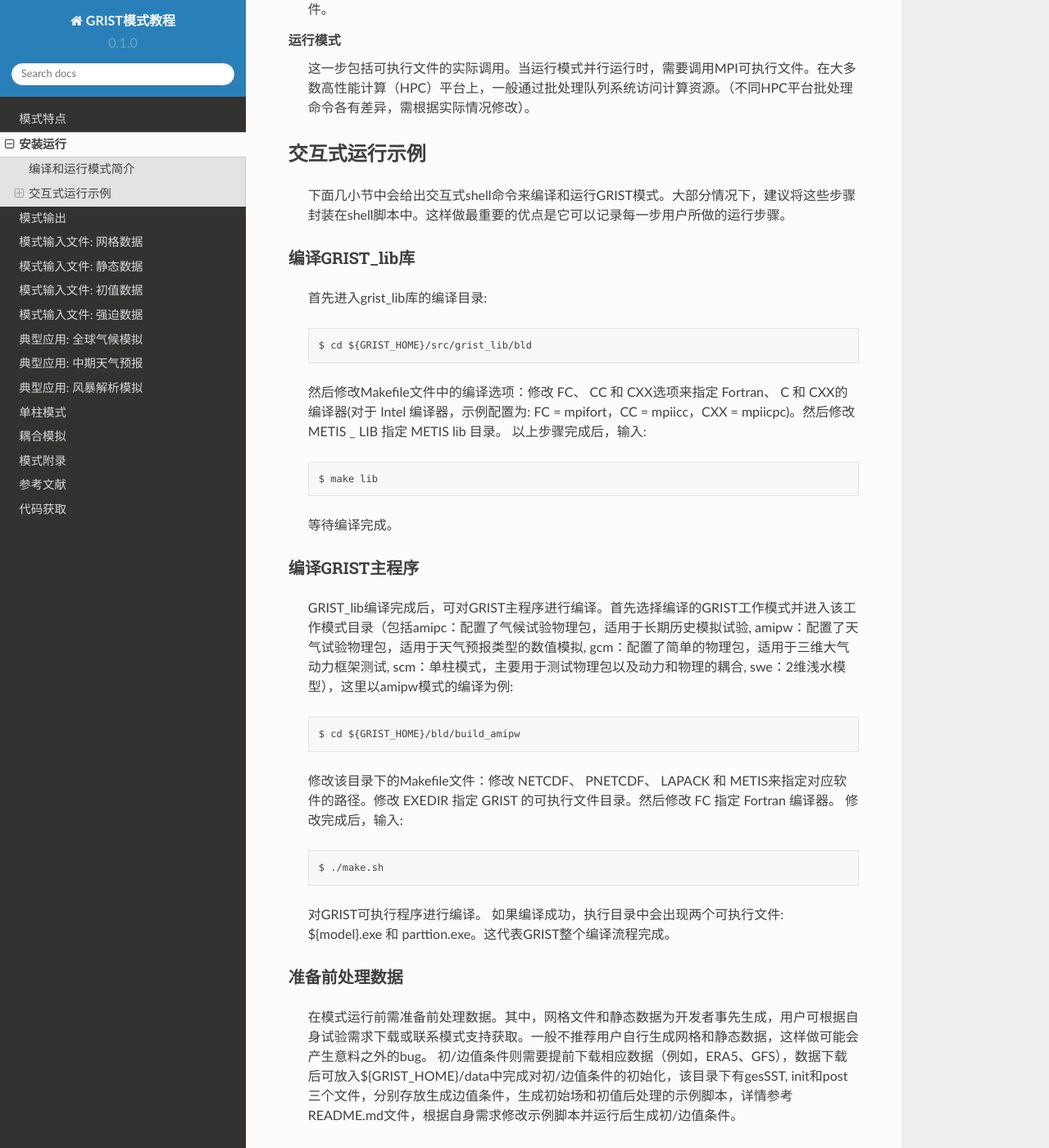
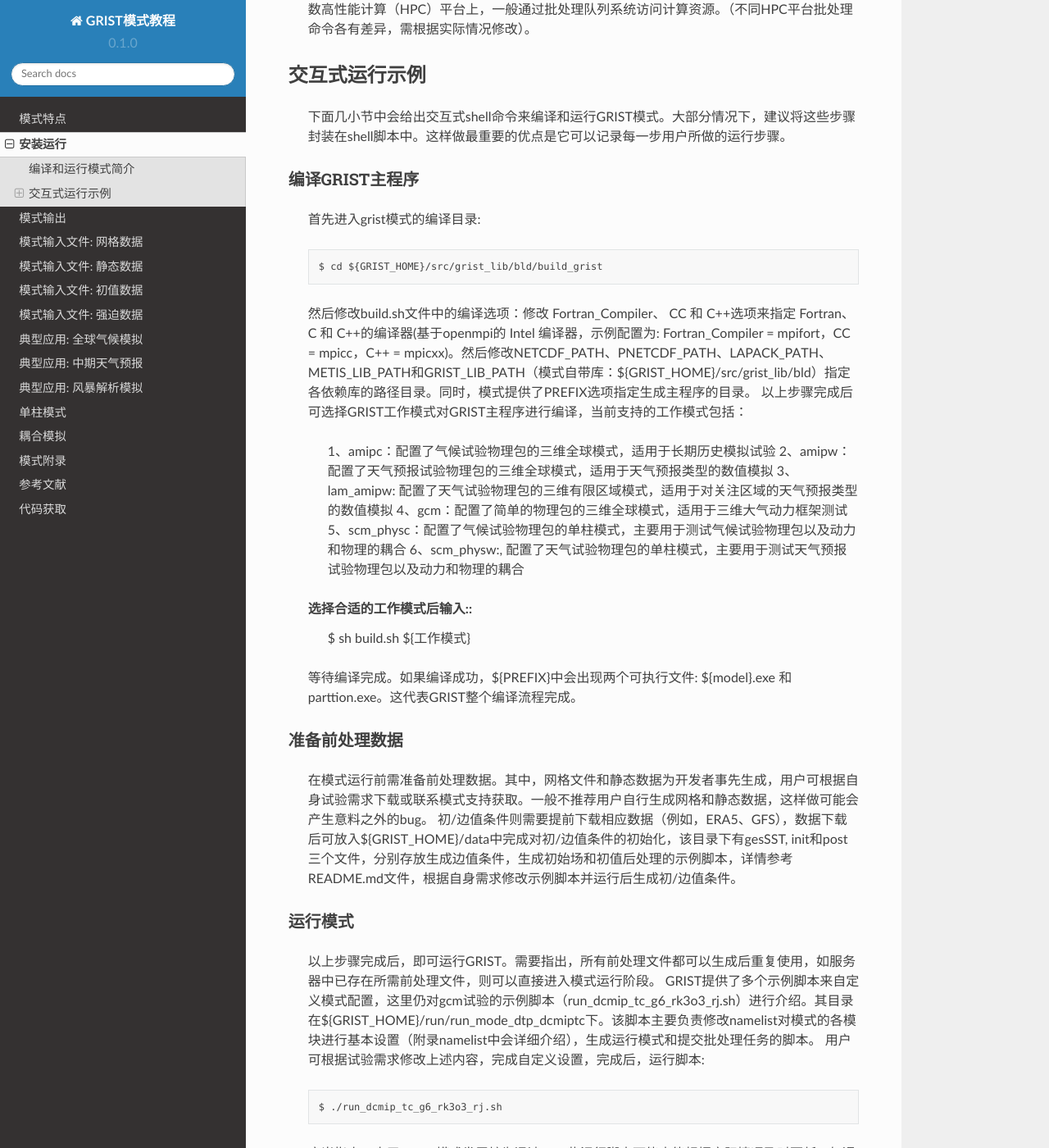
Before and after one commit to GRIST-Dev/GRIST_Tutorial, a Sphinx documentation site: the page built from docs/source/install.rst, in a window 1280 px wide and 1400 px high, scrolled down 911 px. Shown: the whole window at 82% size. Built offline with Sphinx 7.4.7 and the Read the Docs theme 2.0.0, drawn with Linux system fonts in a browser that asks for light colours; some of the changed text lies outside the part shown.

Commit message:
Update install.rst

```diff
--- a/docs/source/install.rst
+++ b/docs/source/install.rst
@@ -17,11 +17,8 @@
     #. 准备前处理数据
     #. 运行模式
 
-编译GRIST_lib库
-  该步骤包括使用GNU make命令(gmake)编译和链接GRIST_lib库文件。用户需根据计算机运行环境在编译目录中修改Makefile文件。然后执行gmake命令完成编译。
-
 编译GRIST主程序
-  该步骤和上述步骤相似。其流程和编译GRIST_lib一致：进入编译目录，修改Makefile文件，修改后执行make.sh命令完成编译。
+  该步骤包括使用GNU make命令(gmake)编译和链接GRIST主程序。用户需根据计算机运行环境在编译目录中修改build.sh文件。然后执行sh build.sh命令完成编译。
 
 准备前处理数据
   该步骤生成模式运行所必要的前处理文件，包括网格文件，初/边值条件文件以及静态数据文件。
@@ -33,29 +30,23 @@
 ----------------
   下面几小节中会给出交互式shell命令来编译和运行GRIST模式。大部分情况下，建议将这些步骤封装在shell脚本中。这样做最重要的优点是它可以记录每一步用户所做的运行步骤。
 
-编译GRIST_lib库
-~~~~~~~~~~~~~~~~
-  首先进入grist_lib库的编译目录::
-
-    $ cd ${GRIST_HOME}/src/grist_lib/bld
-
-  然后修改Makefile文件中的编译选项：修改 FC、 CC 和 CXX选项来指定 Fortran、 C 和 CXX的编译器(对于 Intel 编译器，示例配置为: FC = mpifort，CC = mpiicc，CXX = mpiicpc)。然后修改 METIS _ LIB 指定 METIS lib 目录。
-  以上步骤完成后，输入::
-
-    $ make lib
-  等待编译完成。
-
 编译GRIST主程序
 ~~~~~~~~~~~~~~~~
-  GRIST_lib编译完成后，可对GRIST主程序进行编译。首先选择编译的GRIST工作模式并进入该工作模式目录（包括amipc：配置了气候试验物理包，适用于长期历史模拟试验, amipw：配置了天气试验物理包，适用于天气预报类型的数值模拟, gcm：配置了简单的物理包，适用于三维大气动力框架测试, scm：单柱模式，主要用于测试物理包以及动力和物理的耦合, swe：2维浅水模型），这里以amipw模式的编译为例::
+  首先进入grist模式的编译目录::
 
-    $ cd ${GRIST_HOME}/bld/build_amipw
-  修改该目录下的Makefile文件：修改 NETCDF、 PNETCDF、 LAPACK 和 METIS来指定对应软件的路径。修改 EXEDIR 指定 GRIST 的可执行文件目录。然后修改 FC 指定 Fortran 编译器。
-  修改完成后，输入::
+    $ cd ${GRIST_HOME}/src/grist_lib/bld/build_grist
 
-    $ ./make.sh
-  对GRIST可执行程序进行编译。
-  如果编译成功，执行目录中会出现两个可执行文件: ${model}.exe 和 parttion.exe。这代表GRIST整个编译流程完成。
+  然后修改build.sh文件中的编译选项：修改 Fortran_Compiler、 CC 和 C++选项来指定 Fortran、 C 和 C++的编译器(基于openmpi的 Intel 编译器，示例配置为: Fortran_Compiler = mpifort，CC = mpicc，C++ = mpicxx)。然后修改NETCDF_PATH、PNETCDF_PATH、LAPACK_PATH、METIS_LIB_PATH和GRIST_LIB_PATH（模式自带库：${GRIST_HOME}/src/grist_lib/bld）指定各依赖库的路径目录。同时，模式提供了PREFIX选项指定生成主程序的目录。
+  以上步骤完成后可选择GRIST工作模式对GRIST主程序进行编译，当前支持的工作模式包括：
+      1、amipc：配置了气候试验物理包的三维全球模式，适用于长期历史模拟试验
+      2、amipw：配置了天气预报试验物理包的三维全球模式，适用于天气预报类型的数值模拟
+      3、lam_amipw: 配置了天气试验物理包的三维有限区域模式，适用于对关注区域的天气预报类型的数值模拟
+      4、gcm：配置了简单的物理包的三维全球模式，适用于三维大气动力框架测试
+      5、scm_physc：配置了气候试验物理包的单柱模式，主要用于测试气候试验物理包以及动力和物理的耦合
+      6、scm_physw:, 配置了天气试验物理包的单柱模式，主要用于测试天气预报试验物理包以及动力和物理的耦合
+  选择合适的工作模式后输入::
+    $ sh build.sh ${工作模式}
+  等待编译完成。如果编译成功，${PREFIX}中会出现两个可执行文件: ${model}.exe 和 parttion.exe。这代表GRIST整个编译流程完成。
 
 准备前处理数据
 ~~~~~~~~~~~~~~~~
```
